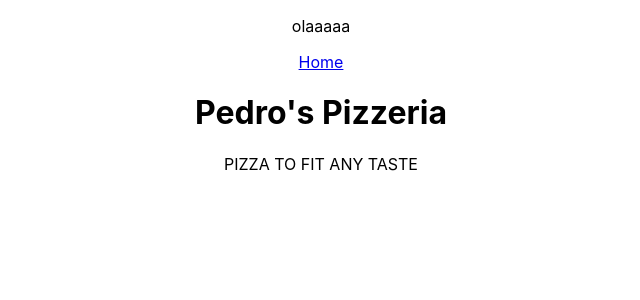
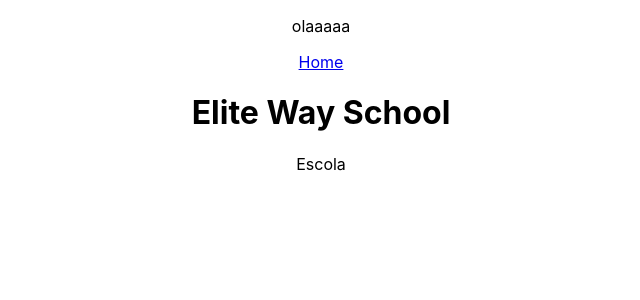
Before and after one commit to luanyoliveira16/EliteWaySchool, a React (Vite) app: page /home in a window 1280 px wide. Shown: the top 300 px of the page, without its empty margins (319-959 px from the left). Built offline with nearby package versions, Linux system fonts and the light colour scheme.

Commit message:
update home page

```diff
--- a/src/pages/Home.jsx
+++ b/src/pages/Home.jsx
@@ -6,8 +6,8 @@ function Home() {
   return (
     <div className="home">
       <div className="headerContainer">
-        <h1> Pedro's Pizzeria </h1>
-        <p> PIZZA TO FIT ANY TASTE</p>
+        <h1> Elite Way School </h1>
+        <p>Escola</p>
       </div>
     </div>
   );
```
